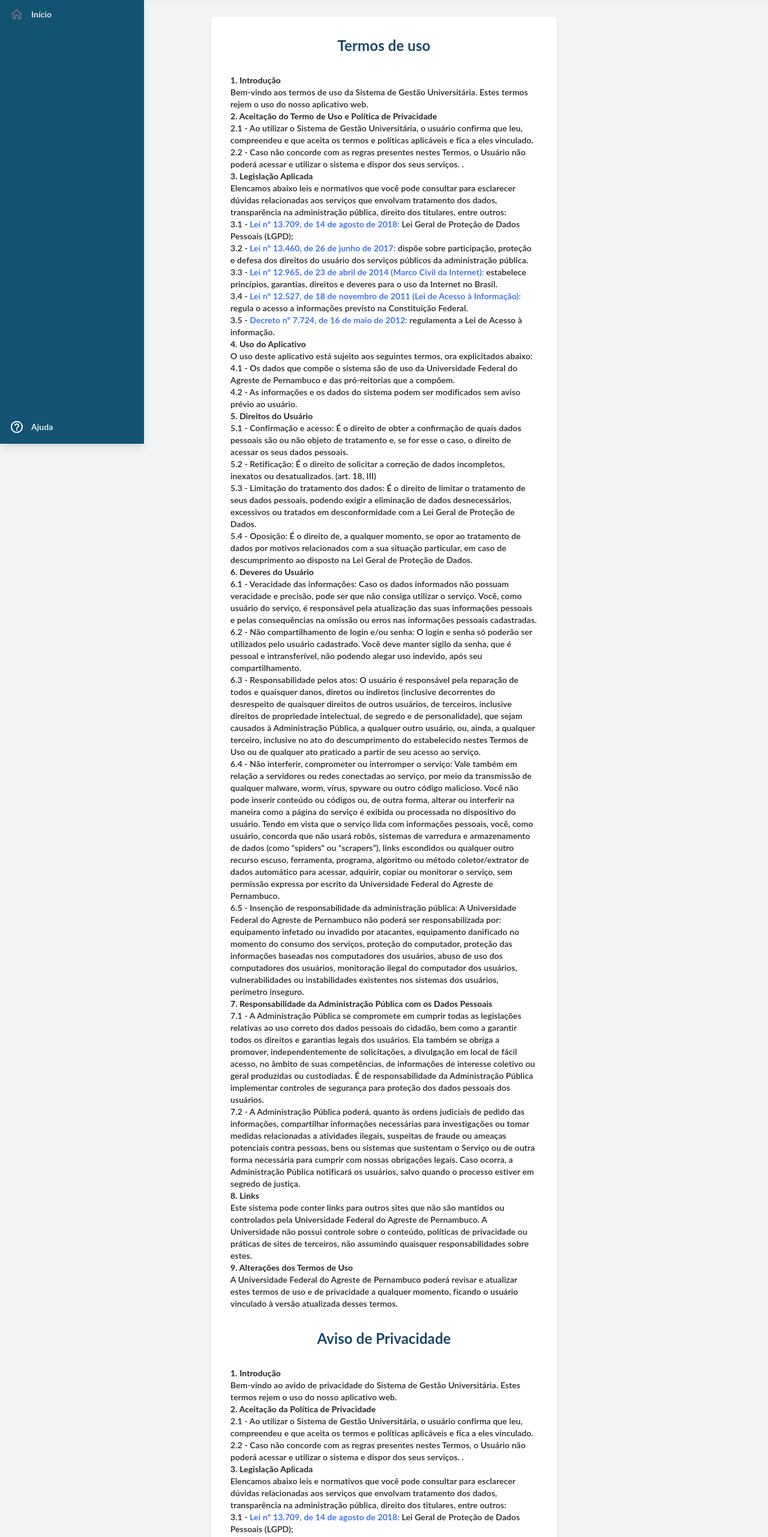
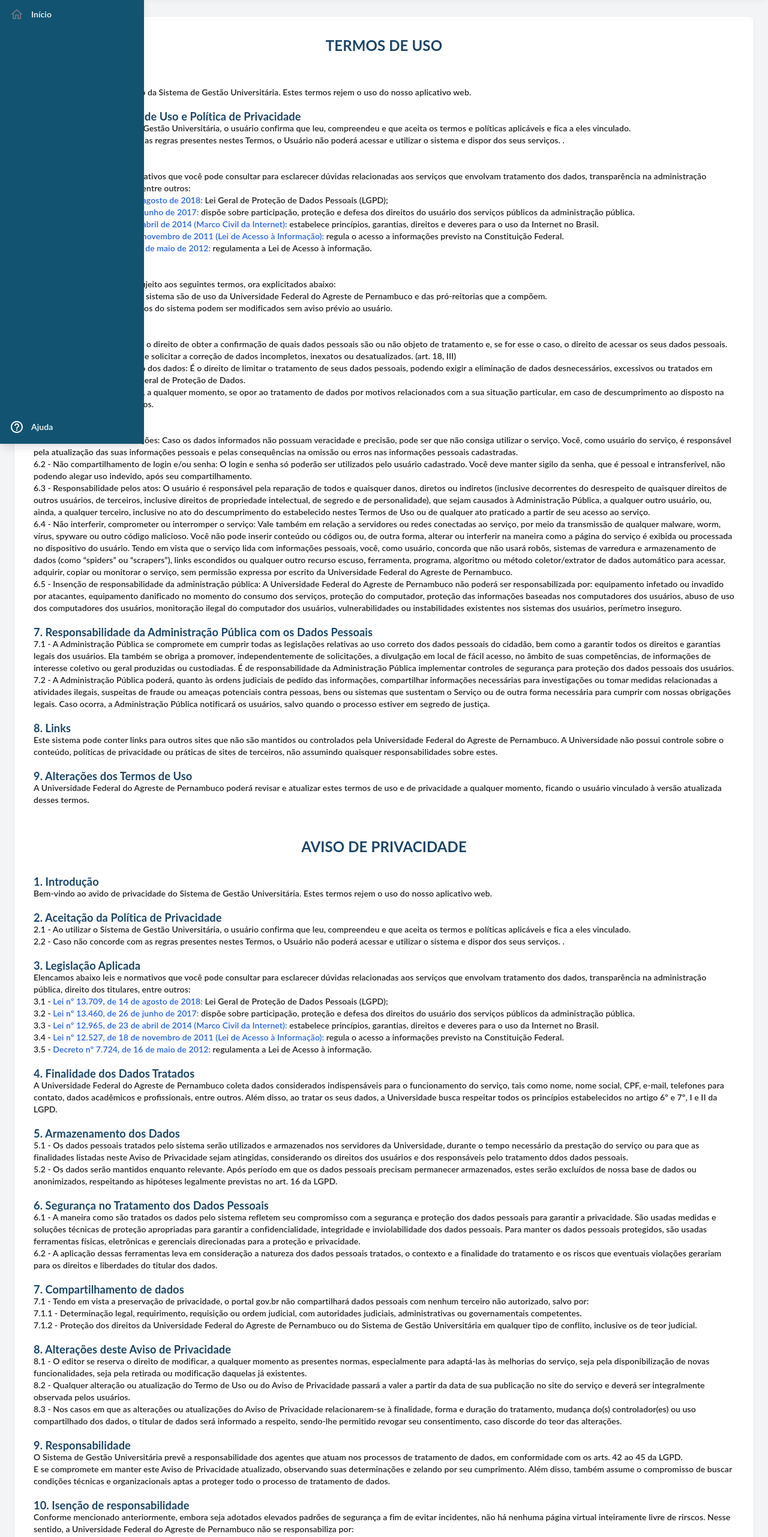
Before and after one commit to nettojulio/gestao_academica_front, a Next.js app: page /conta/criar-conta/termos-de-uso in a window 1280 px wide. Shown: the part 60-2623 px from the top of the page at 60% size. Built offline with nearby package versions, Linux system fonts and the light colour scheme.

Commit message:
feat: reestilização da tela de cadastrar usuário e organização dos termos de uso e de privacidade

```diff
--- a/src/app/conta/criar-conta/page.tsx
+++ b/src/app/conta/criar-conta/page.tsx
@@ -7,6 +7,7 @@
 import { genericaApiAuth } from "@/utils/api";
 import { useRouter } from "next/navigation";
 import { toast } from "react-toastify";
+import TermosDeUso from "@/app/conta/criar-conta/termos-de-uso/page";
 
 const openPopup = (url: any) => {
     window.open(url, 'popup', 'width=600,height=600,scrollbars=no,resizable=no');
@@ -188,8 +189,8 @@
     };
 
     return (
-        <div className="min-h-screen flex flex-col items-center justify-center px-6 pt-10 mx-auto bg-gray-100">
-            <div className="max-w-md w-full p-6 space-y-8 sm:p-8 bg-white rounded-lg shadow">
+        <div className="min-h-screen flex flex-col items-center justify-center px-6 pt-4 bg-gray-100 mt-10 mb-11">
+            <div className="max-w-[110em] w-full p-10 space-y-8 sm:p-12 bg-white rounded-lg shadow">
                 {/* <Link href="/">
                     <img src="/logo/logo_1.png" className='mb-4 mx-auto block' alt="smartApSUS" width={120} />
                 </Link>
@@ -198,7 +199,8 @@
                 <h2 className="text-2xl font-bold custom-text-color">
                     Nova conta
                 </h2>
-                <form onSubmit={handleSubmit} className="mt-2 space-y-2" style={{ marginTop: '9px' }}>
+                <form onSubmit={handleSubmit} className=" mt-2 space-y-2" style={{ marginTop: '9px' }}>
+                    <div className="grid grid-cols-1 sm:grid-cols-3 gap-4">
                         <div>
                             <label htmlFor="nome" className="block mb-2 text-sm font-medium text-gray-900">Nome</label>
                             <input type="text" name="nome" id="nome" value={formData.nome} onChange={handleChange} className="bg-gray-50 border border-gray-300 text-gray-900 sm:text-sm rounded-lg focus:ring-primary-500 focus:border-primary-500 block w-full p-2.5" required />
@@ -213,7 +215,7 @@
                         </div>
                         <div>
                             <label htmlFor="telefone" className="block mb-2 text-sm font-medium text-gray-900">Telefone</label>
-                        <input type="text" name="telefone" id="telefone" value={formData.telefone} onChange={handleMask} className="bg-gray-50 border border-gray-300 text-gray-900 sm:text-sm rounded-lg focus:ring-primary-500 focus:border-primary-500 block w-full p-2.5" placeholder="(00) 00000-0000"maxLength={15} required  />
+                            <input type="text" name="telefone" id="telefone" value={formData.telefone} onChange={handleMask} className="bg-gray-50 border border-gray-300 text-gray-900 sm:text-sm rounded-lg focus:ring-primary-500 focus:border-primary-500 block w-full p-2.5" placeholder="(00) 00000-0000" maxLength={15} required />
                         </div>
                         <div className="relative">
                             <label htmlFor="email" className="block mb-2 text-sm font-medium text-gray-900">E-mail</label>
@@ -242,15 +244,25 @@
                                 <input type="password" name="repetirSenha" id="repetirSenha" value={formData.repetirSenha} onChange={handleChange} className="bg-gray-50 border border-gray-300 text-gray-900 sm:text-sm rounded-lg focus:ring-primary-500 focus:border-primary-500 block w-full p-2.5" required />
                             </div>
                         )}
-                    <div className="mx-auto  pt:mt-0">
-                        {/* <Link href="/conta/criar-conta/termos-de-uso" className="custom-text-color underline text-sm">Termos de Uso</Link> */}
-                        <Link href="/conta/criar-conta/termos-de-uso" onClick={handleClickTermosDeUso} className="custom-text-color underline text-sm">
-                            Termos de Uso
-                        </Link>
+                    </div>
+                    <div className="mt-4">
+                        <h3 className="text-lg font-bold mb-2 custom-text-color">Termos de Uso e Privacidade</h3>
+                        <div className="h-[40em] overflow-y-scroll border bg-gray-50 rounded-lg">
+                        <TermosDeUso />
+                        </div>
+                        <div className="flex items-center mt-2">
                         <div className="flex items-center mt-1">
                             <input type="checkbox" name="termosUso" id="termosUso" checked={formData.termosUso} onChange={handleChange} className="mr-2" />
                             <label htmlFor="termosUso" className="text-sm font-medium text-gray-900">Declaro que li e aceito os Termos de Uso</label>
                         </div>
+                        </div>
+                    </div>
+                    <div className="mx-auto  pt:mt-0">
+                        {/* <Link href="/conta/criar-conta/termos-de-uso" className="custom-text-color underline text-sm">Termos de Uso</Link> */}
+                        <Link href="/conta/criar-conta/termos-de-uso" target="_blank"  rel="noopener noreferrer" className="custom-text-color underline text-sm">
+                        Os termos estão disponíveis acima, mas você pode acessá-los também clicando aqui.
+                        </Link>
+
                     </div>
                     <button type="submit"
                         className="w-full py-3 px-4 text-sm tracking-wide rounded-lg text-white bg-blue-600 hover:bg-blue-700 focus:outline-none">
--- a/src/app/conta/criar-conta/termos-de-uso/page.tsx
+++ b/src/app/conta/criar-conta/termos-de-uso/page.tsx
@@ -27,20 +27,22 @@
     };
 
     return (
-        <div className="flex flex-col items-center justify-center px-6 pt-10 mx-auto">
-            <div className="w-full max-w-xl p-6 space-y-8 sm:p-8 bg-white rounded-lg shadow">
+        <div className="flex flex-col items-center justify-center px-6 pt-10">
+            <div className="w-full max-w-[110em] p-6 space-y-8 sm:p-8 bg-white rounded-lg shadow">
                 <h3 className="text-2xl font-bold custom-text-color dark:text-white text-white text-center">
-                    Termos de uso
+                    TERMOS DE USO
                 </h3>
                 <div className="container">
-                    <p><strong>1. Introdução</strong></p>
+                    <p className="text-[1.3em] font-bold custom-text-color dark:text-white text-white text-left">1. Introdução</p>
                     <p>Bem-vindo aos termos de uso da Sistema de Gestão Universitária. Estes termos rejem o uso do nosso aplicativo web.</p>
+                    <br></br>
 
-                    <p><strong>2. Aceitação do Termo de Uso e Política de Privacidade</strong></p>
+                    <p className="text-[1.3em] font-bold custom-text-color dark:text-white text-white text-left">2. Aceitação do Termo de Uso e Política de Privacidade</p>
                     <p>2.1 - Ao utilizar o Sistema de Gestão Universitária, o usuário confirma que leu, compreendeu e que aceita os termos e políticas aplicáveis e fica a eles vinculado.</p>
                     <p>2.2 - Caso não concorde com as regras presentes nestes Termos, o Usuário não poderá acessar e utilizar o sistema e dispor dos seus serviços.   .</p>
+                    <br></br>
 
-                    <p><strong>3. Legislação Aplicada</strong></p>
+                    <p className="text-[1.3em] font-bold custom-text-color dark:text-white text-white text-left">3. Legislação Aplicada</p>
                     <p>Elencamos abaixo leis e normativos que você pode consultar para esclarecer dúvidas relacionadas aos serviços que envolvam tratamento dos dados, transparência na administração pública, direito dos titulares, entre outros:</p>
                     <p>
                         3.1 - <a href="https://www.planalto.gov.br/ccivil_03/_ato2015-2018/2018/lei/L13709.htm" target="_blank" rel="noopener noreferrer" className="text-blue-600 hover:underline">
@@ -68,19 +70,22 @@
                         </a> regulamenta a Lei de Acesso à informação.
 
                     </p>
+                    <br></br>
 
-                    <p><strong>4. Uso do Aplicativo</strong></p>
+                    <p className="text-[1.3em] font-bold custom-text-color dark:text-white text-white text-left">4. Uso do Aplicativo</p>
                     <p>O uso deste aplicativo está sujeito aos seguintes termos, ora explicitados abaixo:</p>
                     <p>4.1 - Os dados que compõe o sistema são de uso da Universidade Federal do Agreste de Pernambuco e das pró-reitorias que a compõem.</p>
                     <p>4.2 - As informações e os dados do sistema podem ser modificados sem aviso prévio ao usuário.</p>
+                    <br></br>
 
-                    <p><strong>5. Direitos do Usuário</strong></p>
+                    <p className="text-[1.3em] font-bold custom-text-color dark:text-white text-white text-left">5. Direitos do Usuário</p>
                     <p>5.1 - Confirmação e acesso: É o direito de obter a conﬁrmação de quais dados pessoais são ou não objeto de tratamento e, se for esse o caso, o direito de acessar os seus dados pessoais.</p>
                     <p>5.2 - Retificação: É o direito de solicitar a correção de dados incompletos, inexatos ou desatualizados. (art. 18, III)</p>
                     <p>5.3 - Limitação do tratamento dos dados: É o direito de limitar o tratamento de seus dados pessoais, podendo exigir a eliminação de dados desnecessários, excessivos ou tratados em desconformidade com a Lei Geral de Proteção de Dados.</p>
                     <p>5.4 - Oposição: É o direito de, a qualquer momento, se opor ao tratamento de dados por motivos relacionados com a sua situação particular, em caso de descumprimento ao disposto na Lei Geral de Proteção de Dados.</p>
+                    <br></br>
 
-                    <p><strong>6. Deveres do Usuário</strong></p>
+                    <p className="text-[1.3em] font-bold custom-text-color dark:text-white text-white text-left">6. Deveres do Usuário</p>
                     <p>6.1 - Veracidade das informações: Caso os dados informados não possuam veracidade e precisão, pode ser que não consiga utilizar o serviço. Você, como usuário do serviço, é responsável pela atualização das suas informações pessoais e pelas consequências na omissão ou erros nas informações pessoais cadastradas.</p>
                     <p>6.2 - Não compartilhamento de login e/ou senha: O login e senha só poderão ser utilizados pelo usuário cadastrado. Você deve manter sigilo da senha, que é pessoal e intransferível, não podendo alegar uso indevido, após seu compartilhamento.</p>
                     <p>6.3 - Responsabilidade pelos atos: O usuário é responsável pela reparação de todos e quaisquer danos, diretos ou indiretos (inclusive decorrentes do desrespeito de quaisquer direitos de outros usuários, de terceiros, inclusive direitos de propriedade intelectual, de segredo e de personalidade), que sejam causados à Administração Pública, a qualquer outro usuário, ou, ainda, a qualquer terceiro, inclusive no ato do descumprimento do estabelecido nestes Termos de Uso ou de qualquer ato praticado a partir de seu acesso ao serviço.</p>
@@ -88,31 +93,37 @@
                     <p>6.5 - Insenção de responsabilidade da administração pública: A Universidade Federal do Agreste de Pernambuco não poderá ser responsabilizada por: equipamento infetado ou invadido por atacantes, equipamento danificado no momento do consumo dos serviços, proteção do computador,
                         proteção das informações baseadas nos computadores dos usuários, abuso de uso dos computadores dos usuários, monitoração ilegal do computador dos usuários, vulnerabilidades ou instabilidades existentes nos sistemas dos usuários, perímetro inseguro.
                     </p>
+                    <br></br>
 
-                    <p><strong>7. Responsabilidade da Administração Pública com os Dados Pessoais</strong></p>
+                    <p className="text-[1.3em] font-bold custom-text-color dark:text-white text-white text-left">7. Responsabilidade da Administração Pública com os Dados Pessoais</p>
                     <p>7.1 - A Administração Pública se compromete em cumprir todas as legislações relativas ao uso correto dos dados pessoais do cidadão, bem como a garantir todos os direitos e garantias legais dos usuários. Ela também se obriga a promover, independentemente de solicitações, a divulgação em local de fácil acesso, no âmbito de suas competências, de informações de interesse coletivo ou geral produzidas ou custodiadas. É de responsabilidade da Administração Pública implementar controles de segurança para proteção dos dados pessoais dos usuários.</p>
                     <p>7.2 - A Administração Pública poderá, quanto às ordens judiciais de pedido das informações, compartilhar informações necessárias para investigações ou tomar medidas relacionadas a atividades ilegais, suspeitas de fraude ou ameaças potenciais contra pessoas, bens ou sistemas que sustentam o Serviço ou de outra forma necessária para cumprir com nossas obrigações legais. Caso ocorra, a Administração Pública notificará os usuários, salvo quando o processo estiver em segredo de justiça.</p>
+                    <br></br>
 
-                    <p><strong>8. Links</strong></p>
+                    <p className="text-[1.3em] font-bold custom-text-color dark:text-white text-white text-left">8. Links</p>
                     <p>Este sistema pode conter links para outros sites que não são mantidos ou controlados pela Universidade Federal do Agreste de Pernambuco. A Universidade não possui controle sobre o conteúdo, políticas de privacidade ou práticas de sites de terceiros, não assumindo quaisquer responsabilidades sobre estes.</p>
+                    <br></br>
 
-                    <p><strong>9. Alterações dos Termos de Uso</strong></p>
+                    <p className="text-[1.3em] font-bold custom-text-color dark:text-white text-white text-left">9. Alterações dos Termos de Uso</p>
                     <p>A Universidade Federal do Agreste de Pernambuco poderá revisar e atualizar estes termos de uso e de privacidade a qualquer momento, ficando o usuário vinculado à versão atualizada desses termos.</p>
+                    <br></br>
 
                 </div>
 
                 <h3 className="text-2xl font-bold custom-text-color dark:text-white text-white text-center">
-                    Aviso de Privacidade
+                    AVISO DE PRIVACIDADE
                 </h3>
                 <div>
-                <p><strong>1. Introdução</strong></p>
+                    <p className="text-[1.3em] font-bold custom-text-color dark:text-white text-white text-left">1. Introdução</p>
                     <p>Bem-vindo ao avido de privacidade do Sistema de Gestão Universitária. Estes termos rejem o uso do nosso aplicativo web.</p>
+                    <br></br>
 
-                    <p><strong>2. Aceitação da Política de Privacidade</strong></p>
+                    <p className="text-[1.3em] font-bold custom-text-color dark:text-white text-white text-left">2. Aceitação da Política de Privacidade</p>
                     <p>2.1 - Ao utilizar o Sistema de Gestão Universitária, o usuário confirma que leu, compreendeu e que aceita os termos e políticas aplicáveis e fica a eles vinculado.</p>
                     <p>2.2 - Caso não concorde com as regras presentes nestes Termos, o Usuário não poderá acessar e utilizar o sistema e dispor dos seus serviços.   .</p>
+                    <br></br>
 
-                    <p><strong>3. Legislação Aplicada</strong></p>
+                    <p className="text-[1.3em] font-bold custom-text-color dark:text-white text-white text-left">3. Legislação Aplicada</p>
                     <p>Elencamos abaixo leis e normativos que você pode consultar para esclarecer dúvidas relacionadas aos serviços que envolvam tratamento dos dados, transparência na administração pública, direito dos titulares, entre outros:</p>
                     <p>
                         3.1 - <a href="https://www.planalto.gov.br/ccivil_03/_ato2015-2018/2018/lei/L13709.htm" target="_blank" rel="noopener noreferrer" className="text-blue-600 hover:underline">
@@ -140,35 +151,43 @@
                         </a> regulamenta a Lei de Acesso à informação.
 
                     </p>
-                    <p><strong>4. Finalidade dos Dados Tratados</strong></p>
+                    <br></br>
+
+                    <p className="text-[1.3em] font-bold custom-text-color dark:text-white text-white text-left">4. Finalidade dos Dados Tratados</p>
                     <p>A Universidade Federal do Agreste de Pernambuco coleta dados considerados indispensáveis para o funcionamento do serviço, tais como nome, nome social, CPF, e-mail, telefones para contato, dados acadêmicos e proﬁssionais, entre outros.
                         Além disso, ao tratar os seus dados, a Universidade busca respeitar todos os princípios estabelecidos no artigo 6º e 7º, I e II da LGPD.</p>
+                    <br></br>
 
-                    <p><strong>5. Armazenamento dos Dados</strong></p>
+                    <p className="text-[1.3em] font-bold custom-text-color dark:text-white text-white text-left">5. Armazenamento dos Dados</p>
                     <p>5.1 - Os dados pessoais tratados pelo sistema serão utilizados e armazenados nos servidores da Universidade, durante o tempo necessário da prestação do serviço ou para que as finalidades listadas neste Aviso de Privacidade sejam atingidas, considerando os direitos
                         dos usuários e dos responsáveis pelo tratamento ddos dados pessoais.
                     </p>
                     <p>5.2 - Os dados serão mantidos enquanto relevante. Após período em que os dados pessoais precisam permanecer armazenados, estes serão excluídos de nossa base de dados ou anonimizados, respeitando as hipóteses legalmente previstas no art. 16 da LGPD.</p>
+                    <br></br>
 
-                    <p><strong>6. Segurança no Tratamento dos Dados Pessoais</strong></p>
+                    <p className="text-[1.3em] font-bold custom-text-color dark:text-white text-white text-left">6. Segurança no Tratamento dos Dados Pessoais</p>
                     <p>6.1 - A maneira como são tratados os dados pelo sistema refletem seu compromisso com a segurança e proteção dos dados pessoais para garantir a privacidade. São usadas medidas e soluções técnicas de proteção apropriadas para garantir a confidencialidade, integridade e inviolabilidade dos dados pessoais. Para manter os dados pessoais protegidos, são usadas ferramentas físicas, eletrônicas e gerenciais direcionadas para a proteção e privacidade.</p>
                     <p>6.2 - A aplicação dessas ferramentas leva em consideração a natureza dos dados pessoais tratados, o contexto e a finalidade do tratamento e os riscos que eventuais violações gerariam para os direitos e liberdades do titular dos dados.</p>
+                    <br></br>
 
-                    <p><strong>7. Compartilhamento de dados</strong></p>
+                    <p className="text-[1.3em] font-bold custom-text-color dark:text-white text-white text-left">7. Compartilhamento de dados</p>
                     <p>7.1 - Tendo em vista a preservação de privacidade, o portal gov.br não compartilhará dados pessoais com nenhum terceiro não autorizado, salvo por:</p>
                     <p>7.1.1 - Determinação legal, requirimento, requisição ou ordem judicial, com autoridades judiciais, administrativas ou governamentais competentes.</p>
                     <p>7.1.2 - Proteção dos direitos da Universidade Federal do Agreste de Pernambuco ou do Sistema de Gestão Universitária em qualquer tipo de conflito, inclusive os de teor judicial.</p>
+                    <br></br>
 
-                    <p><strong>8. Alterações deste Aviso de Privacidade</strong></p>
+                    <p className="text-[1.3em] font-bold custom-text-color dark:text-white text-white text-left">8. Alterações deste Aviso de Privacidade</p>
                     <p>8.1 - O editor se reserva o direito de modificar, a qualquer momento as presentes normas, especialmente para adaptá-las às melhorias do serviço, seja pela disponibilização de novas funcionalidades, seja pela retirada ou modificação daquelas já existentes.</p>
                     <p>8.2 - Qualquer alteração ou atualização do Termo de Uso ou do Aviso de Privacidade passará a valer a partir da data de sua publicação no site do serviço e deverá ser integralmente observada pelos usuários.</p>
                     <p>8.3 - Nos casos em que as alterações ou atualizações do Aviso de Privacidade relacionarem-se à finalidade, forma e duração do tratamento, mudança do(s) controlador(es) ou uso compartilhado dos dados, o titular de dados será informado a respeito, sendo-lhe permitido revogar seu consentimento, caso discorde do teor das alterações.</p>
+                    <br></br>
 
-                    <p><strong>9. Responsabilidade</strong></p>
+                    <p className="text-[1.3em] font-bold custom-text-color dark:text-white text-white text-left">9. Responsabilidade</p>
                     <p>O Sistema de Gestão Universitária prevê a responsabilidade dos agentes que atuam nos processos de tratamento de dados, em conformidade com os arts. 42 ao 45 da LGPD.</p>
                     <p>E se compromete em manter este Aviso de Privacidade atualizado, observando suas determinações e zelando por seu cumprimento. Além disso, também assume o compromisso de buscar condições técnicas e organizacionais aptas a proteger todo o processo de tratamento de dados.</p>
+                    <br></br>
 
-                    <p><strong>10. Isenção de responsabilidade</strong></p>
+                    <p className="text-[1.3em] font-bold custom-text-color dark:text-white text-white text-left">10. Isenção de responsabilidade</p>
                     <p>Conforme mencionado anteriormente, embora seja adotados elevados padrões de segurança a fim de evitar incidentes, não há nenhuma página virtual inteiramente livre de rirscos. Nesse sentido, a Universidade Federal do Agreste de Pernambuco não se responsabiliza por:</p>
                     <p>I - Quaisquer consequências decorrentes do descaso ou descuido dos usuários em relação a seus dados individuais. A Universidade se responsabiliza apenas pela segurança dos processos de tratamento de dados e do cumprimento das finalidades descritas neste Aviso de Privacidade. Destaca-se ainda que a responsabilidade em relação à confidencialidade dos dados de acesso é do usuário.</p>
                     <p>II - Ações maliciosas de terceiros, como ataques cibernéticos, exceto se comprovada conduta culposa ou deliberada do Sistema de Gestão Universitária.</p>
```
Lines whose indentation alone changed are shown as unchanged.
